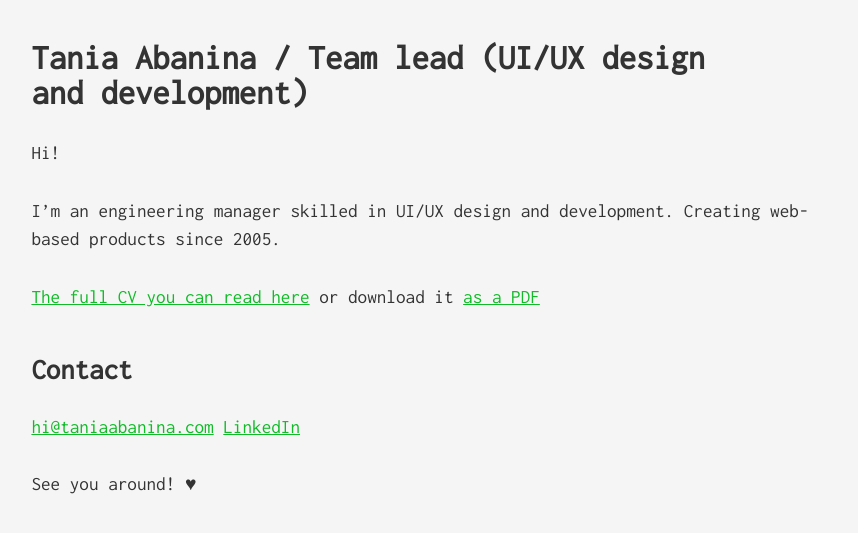
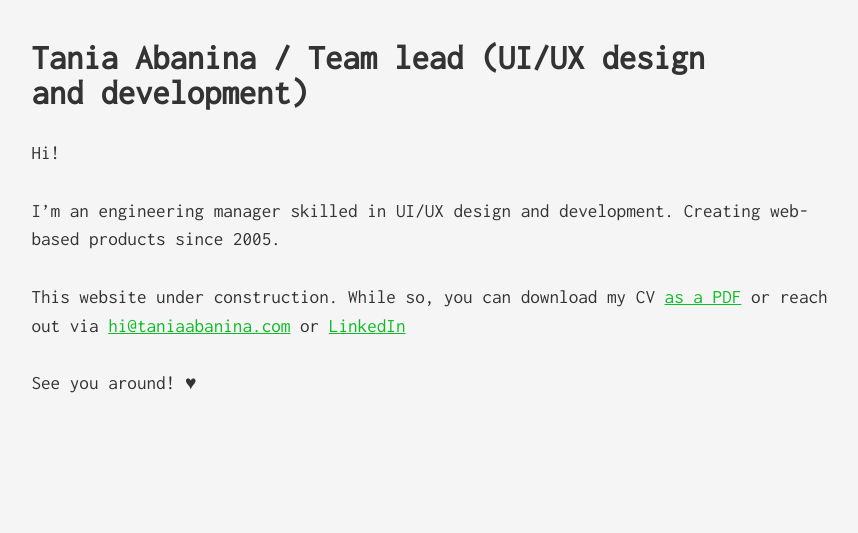
Before and after one commit to tataata/taniaabanina.com, a Jekyll site: the page built from index.md, in a window 1280 px wide. Shown: the top 533 px of the page, without its empty margins (7-865 px from the left). Built offline with Jekyll 4.4.1, drawn with Linux system fonts in a browser that asks for light colours.

Commit message:
Update content on homepage

```diff
--- a/index.md
+++ b/index.md
@@ -7,9 +7,7 @@ Hi!
 
 I'm an engineering manager skilled in UI/UX design and development. Creating web-based products since 2005.
 
-[The full CV you can read here](cv) or download it [as a PDF](/Engineering_Manager__CV__Tania_Abanina.pdf)
+This website under construction. While so, you can download my CV [as a PDF](/Engineering_Manager__CV__Tania_Abanina.pdf) or reach out via [hi@taniaabanina.com]() or [LinkedIn](https://www.linkedin.com/in/taniaabanina/)
 
 
-{% include contact.md %}
-
 See you around! ♥
```
